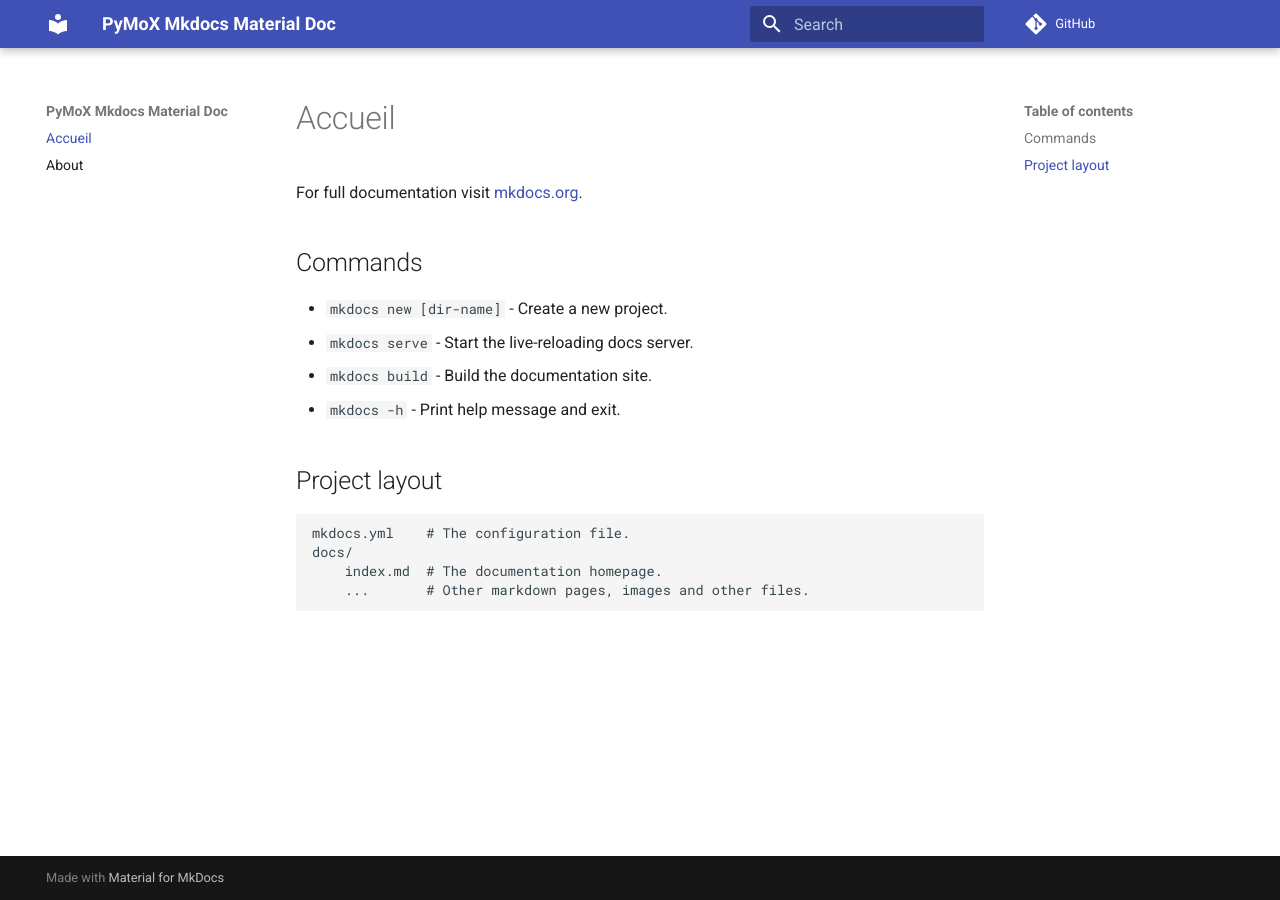
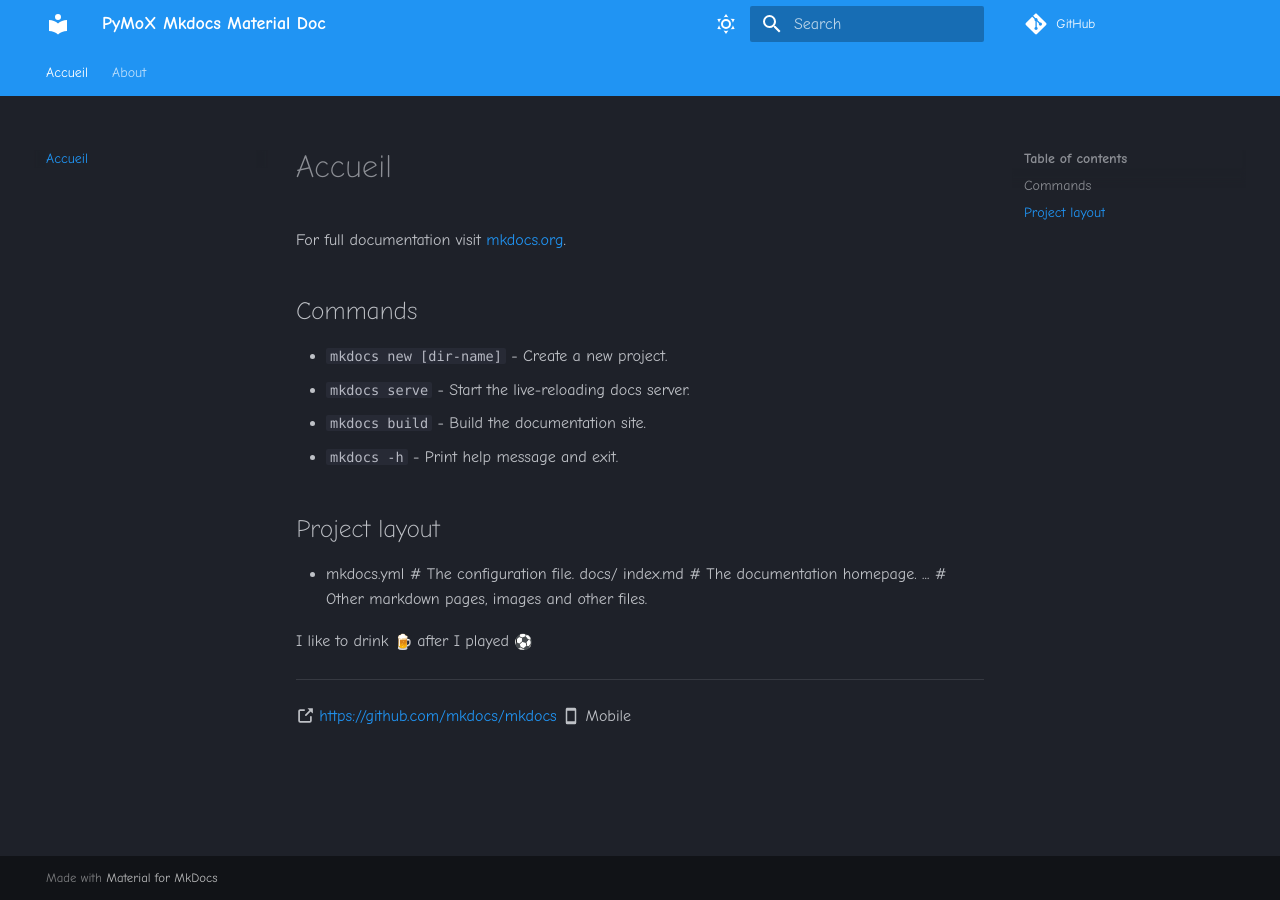
Before and after one commit to PyMoX-fr/PyMoX-fr.github.io, an MkDocs documentation site: the page built from docs/index.md, in a window 1280 px wide. Built offline with MkDocs 1.6.1 and Material for MkDocs 9.7.7, drawn with Linux system fonts in a browser that asks for light colours; emoji names are drawn with the system emoji font; some web fonts are replaced.

Commit message:
Add icons

```diff
--- a/docs/index.md
+++ b/docs/index.md
@@ -11,7 +11,14 @@ For full documentation visit [mkdocs.org](https://www.mkdocs.org).
 
 ## Project layout
 
-    mkdocs.yml    # The configuration file.
-    docs/
-        index.md  # The documentation homepage.
-        ...       # Other markdown pages, images and other files.
+* mkdocs.yml    # The configuration file.
+  docs/
+    index.md  # The documentation homepage.
+    ...       # Other markdown pages, images and other files.
+
+I like to drink :beer: after I played :soccer:
+
+---
+
+:octicons-link-external-16: https://github.com/mkdocs/mkdocs
+:material-cellphone: Mobile
--- a/mkdocs.yml
+++ b/mkdocs.yml
@@ -1,6 +1,10 @@
 site_name: PyMoX Mkdocs Material Doc
 site_url: https://pymox-fr.github.io/
 repo_url: https://github.com/PyMoX-fr.github.io
+
+# language: fr # * [ ] Set language
+# lang: fr # * [ ] Set language
+# locale: fr
 
 nav:
     - index.md  # The documentation homepage.
@@ -8,3 +12,65 @@ nav:
 
 theme:
     name: material
+    # lang: fr # * [ ] Set language
+    # locale: fr
+    font:
+        text: Comic Neue
+        # text: Merriweather Sans
+        code: Red Hat Mono
+    # font-size: 24px
+
+    # favicon: site/assets/images/favicon.png
+    # logo: site/assets/images/favicon.png
+    features:
+        - navigation.tabs
+        - navigation.sections
+        - search.suggest
+        - content.code.copy
+    palette:
+        # scheme: slate
+        # # primary: orange
+        # # accent: cyan
+        # primary: cyan
+        # accent: orange
+      - scheme: slate
+        toggle:
+          icon: material/weather-sunny
+          name: Dark
+        primary: blue
+        # primary: slate
+        accent: orange
+
+      - scheme: default
+        toggle:
+          icon: material/weather-night
+          name: light Light
+        # primary: deep purple
+        primary: blue
+        # primary: blue
+        accent: deep orange
+
+        # primary: orange
+        # accent: cyan
+        # primary: cyan
+        # accent: orange
+
+markdown_extensions:
+- markdown.extensions.admonition
+- markdown.extensions.toc
+- pymdownx.betterem
+- pymdownx.caret
+- pymdownx.inlinehilite
+- pymdownx.magiclink
+- pymdownx.mark
+- pymdownx.smartsymbols
+- pymdownx.superfences
+- pymdownx.tasklist:
+    custom_checkbox: true
+- pymdownx.tilde
+- pymdownx.emoji:
+    emoji_index: !!python/name:material.extensions.emoji.twemoji
+    emoji_generator: !!python/name:material.extensions.emoji.to_svg
+
+# theme:
+#     name: material
```
